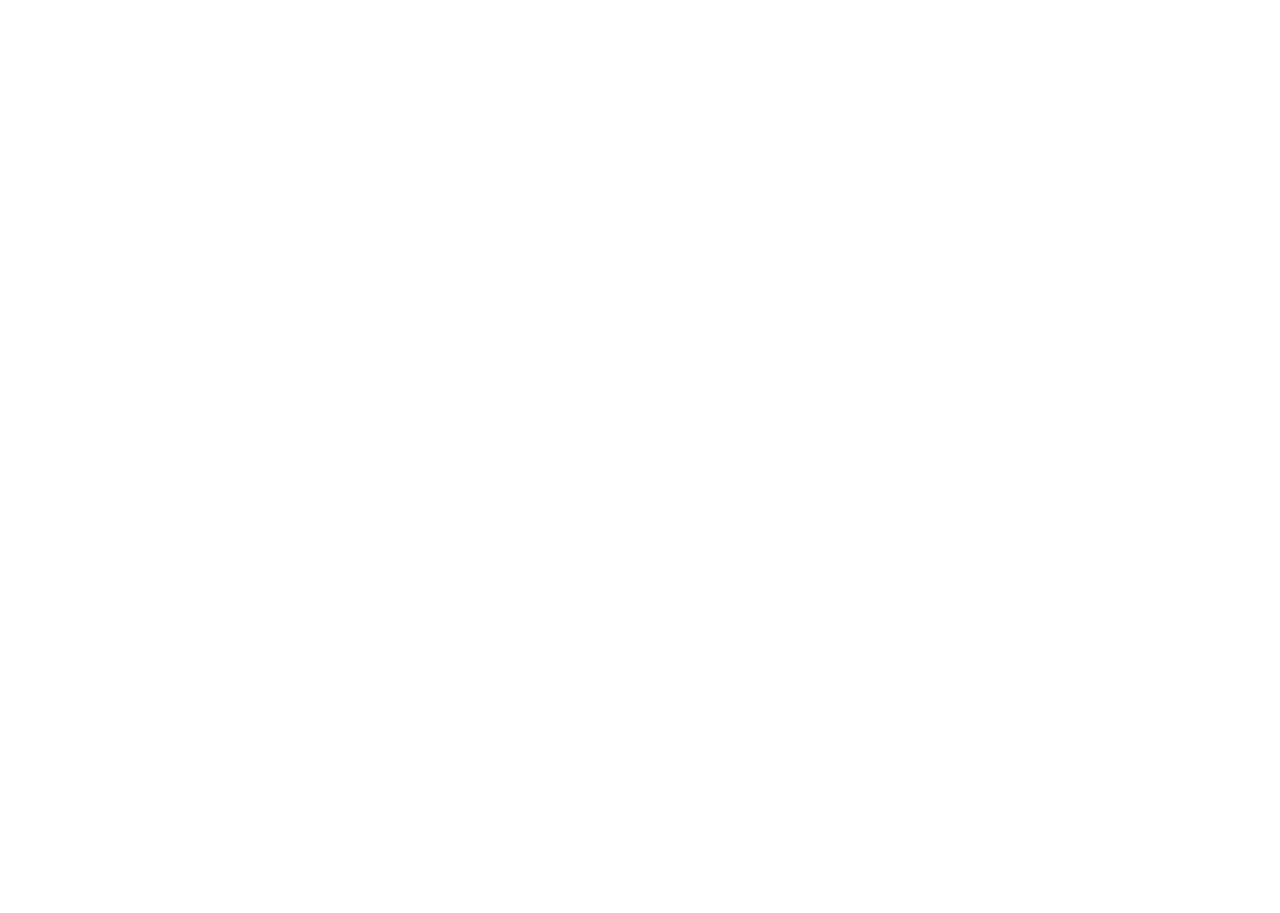
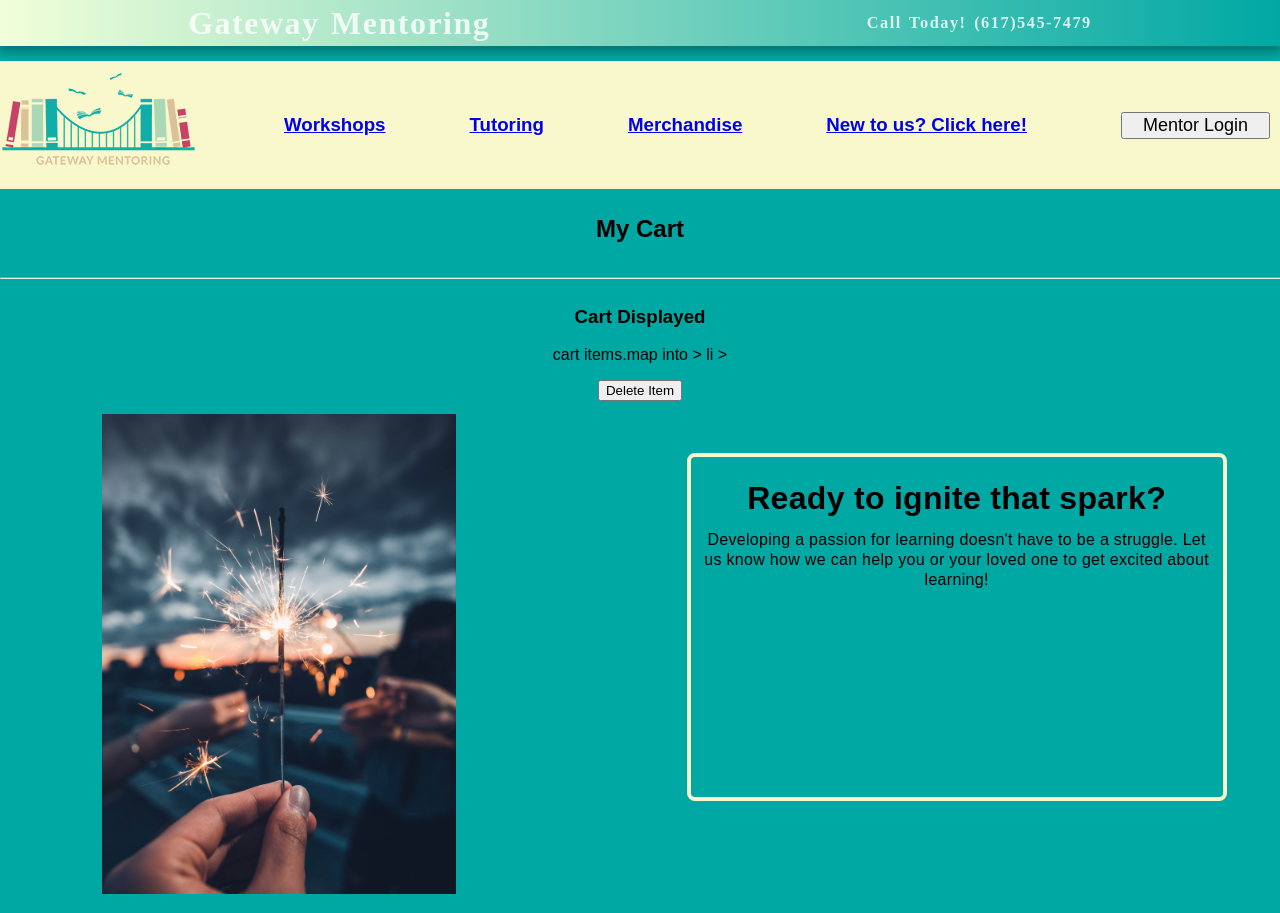
Before and after one commit to KaraCav/personalProject, a React (Create React App) app: page /ZCart in a window 1280 px wide. Before the commit the page ends 800 px from the top, so only its background shows below. Built offline with nearby package versions, Linux system fonts and the light colour scheme.

Commit message:
started cart and add to cart functions in reducer

```diff
--- a/src/Router.js
+++ b/src/Router.js
@@ -9,6 +9,7 @@ import Workshops from './components/Workshops';
 import Tutoring from './components/Tutoring';
 import MentorLoggedIn from './components/MentorLoggedIn';
 import ZTestPage from './components/ZTestPage';
+import ZCart from './components/ZCart';
 
 export default class Router extends Component {
   constructor(props) {
@@ -52,6 +53,7 @@ export default class Router extends Component {
         <Route exact path="/Tutoring" component={Tutoring} />
         <Route exact path="/MentorPage" component={MentorLoggedIn} />
         <Route exact path="/ZTest" component={ZTestPage} />
+        <Route exact path="/ZCart" component={ZCart} />
 
         <Route
           path="/facebook"
--- a/src/components/Appointments.js
+++ b/src/components/Appointments.js
@@ -1,90 +1,90 @@
-import React, { Component } from 'react';
-import './Appointments.css';
-import Header from './Header';
-import { connect } from 'react-redux';
-import { Link } from 'react-router-dom';
-import {
-  updateFirstName,
-  updateLastName,
-  updateAgeGrouping
-} from '../ducks/reducer';
-import axios from 'axios';
+// import React, { Component } from 'react';
+// import './Appointments.css';
+// import Header from './Header';
+// import { connect } from 'react-redux';
+// import { Link } from 'react-router-dom';
+// import {
+//   updateFirstName,
+//   updateLastName,
+//   updateAgeGrouping
+// } from '../ducks/reducer';
+// import axios from 'axios';
 
-class Appointments extends Component {
-  constructor() {
-    super();
+// class Appointments extends Component {
+//   constructor() {
+//     super();
 
-    this.state = {};
-  }
+//     this.state = {};
+//   }
 
-  // componentDidMount() {
-  //   console.log(this.props.firstName, this.props.lastName);
-  // }
+//   // componentDidMount() {
+//   //   console.log(this.props.firstName, this.props.lastName);
+//   // }
 
-  // reqAppt() {
-  //   axios.post('/api/appts', {   // reqappts ?
-  //     student_name: this.props.firstName,
-  //     parent_name: this.props.lastName
-  //   });
-  // }
+//   // reqAppt() {
+//   //   axios.post('/api/appts', {   // reqappts ?
+//   //     student_name: this.props.firstName,
+//   //     parent_name: this.props.lastName
+//   //   });
+//   // }
 
-  render() {
-    return (
-      <div>
-        <button onClick={this.reqAppt}>SEND TO MY SERVER</button>
+//   render() {
+//     return (
+//       <div>
+//         <button onClick={this.reqAppt}>SEND TO MY SERVER</button>
 
-        <div className="edit-container">
-          <p>Student's First Name</p>
-          <input
-            type="text"
-            onChange={e => this.props.updateFirstName(e.target.value)}
-          />
-          <p>Parent/ Contact Person's Full Name</p>
-          <input
-            type="text"
-            onChange={e => this.props.updateLastName(e.target.value)}
-          />
+//         <div className="edit-container">
+//           <p>Student's First Name</p>
+//           <input
+//             type="text"
+//             onChange={e => this.props.updateFirstName(e.target.value)}
+//           />
+//           <p>Parent/ Contact Person's Full Name</p>
+//           <input
+//             type="text"
+//             onChange={e => this.props.updateLastName(e.target.value)}
+//           />
 
-          <h3>Age Grouping</h3>
-          <select onChange={e => this.props.updateAgeGrouping(e.target.value)}>
-            <option value="Select">Please Select</option>
+//           <h3>Age Grouping</h3>
+//           <select onChange={e => this.props.updateAgeGrouping(e.target.value)}>
+//             <option value="Select">Please Select</option>
 
-            <option value="Elementary">Elementary</option>
-            <option value="Junior High">Junior High</option>
-            <option value="High School">High School</option>
-            <option value="College Prep">College Prep</option>
-            <option value="College Courses">College Courses</option>
-          </select>
-          <hr />
-          <h2>Availability</h2>
-          <div className="availibility">
-            <h3 className="days">Weekdays AM</h3>
-            <input type="checkbox" />
-            <h3 className="days">Weekdays PM</h3>
-            <input type="checkbox" />
-            <h3 className="days">Saturdays</h3>
-            <input type="checkbox" />
-            <h3 className="days">Sundays</h3>
-            <input type="checkbox" />
-          </div>
-          <hr />
-        </div>
-      </div>
-    );
-  }
-}
+//             <option value="Elementary">Elementary</option>
+//             <option value="Junior High">Junior High</option>
+//             <option value="High School">High School</option>
+//             <option value="College Prep">College Prep</option>
+//             <option value="College Courses">College Courses</option>
+//           </select>
+//           <hr />
+//           <h2>Availability</h2>
+//           <div className="availibility">
+//             <h3 className="days">Weekdays AM</h3>
+//             <input type="checkbox" />
+//             <h3 className="days">Weekdays PM</h3>
+//             <input type="checkbox" />
+//             <h3 className="days">Saturdays</h3>
+//             <input type="checkbox" />
+//             <h3 className="days">Sundays</h3>
+//             <input type="checkbox" />
+//           </div>
+//           <hr />
+//         </div>
+//       </div>
+//     );
+//   }
+// }
 
-function mapStateToProps(state) {
-  const { firstName, lastName, ageGrouping } = state;
-  return {
-    firstName,
-    lastName,
-    ageGrouping
-  };
-}
+// function mapStateToProps(state) {
+//   const { firstName, lastName, ageGrouping } = state;
+//   return {
+//     firstName,
+//     lastName,
+//     ageGrouping
+//   };
+// }
 
-export default connect(mapStateToProps, {
-  updateFirstName,
-  updateLastName,
-  updateAgeGrouping
-})(Appointments);
+// export default connect(mapStateToProps, {
+//   updateFirstName,
+//   updateLastName,
+//   updateAgeGrouping
+// })(Appointments);
--- /dev/null
+++ b/src/components/ZCart.css
@@ -0,0 +1,12 @@
+.myCartMain {
+  display: flex;
+  flex-direction: column;
+}
+.myCart {
+  height: 10vh;
+  justify-content: center;
+  align-content: center;
+}
+.rule {
+  width: 100%;
+}
--- /dev/null
+++ b/src/components/ZCart.js
@@ -0,0 +1,47 @@
+import React, { Component } from 'react';
+import Navbar from './Navbar';
+import Header from './Header';
+import { Link } from 'react-router-dom';
+import Appointments from './Appointments';
+import './ZCart.css';
+
+export default class ZCart extends Component {
+  render() {
+    return (
+      <div className="homeBackground">
+        <Navbar />
+        <Header />
+        <div className="myCartMain">
+          <div className="myCart">
+            <h2>My Cart</h2>
+          </div>
+          <hr className="rule" />
+
+          <div>
+            <h3>Cart Displayed</h3>
+            <p>cart items.map into > li > </p>
+            <button>Delete Item</button>
+          </div>
+        </div>
+
+        <div className={['homeBackground', 'homepageBottom'].join(' ')}>
+          <div>
+            <img
+              className="openbook2"
+              src={require('../images/firework.jpg')}
+            />
+          </div>
+
+          <div className="motto3">
+            <h1>Ready to ignite that spark?</h1>
+            <p>
+              Developing a passion for learning doesn't have to be a struggle.
+              Let us know how we can help you or your loved one to get excited
+              about learning!
+            </p>
+          </div>
+        </div>
+      </div>
+    );
+  }
+}
--- a/src/components/ZTestPage.js
+++ b/src/components/ZTestPage.js
@@ -89,6 +89,7 @@ export default class ZTestPage extends Component {
             </p>
           </div>
         </div>
+        {products}
       </div>
     );
   }
--- a/src/ducks/reducer.js
+++ b/src/ducks/reducer.js
@@ -1,58 +1,83 @@
 import axios from 'axios';
 const initialState = {
-  cart: '',
-  firstName: '',
-  lastName: '',
-  ageGrouping: ''
+  cart: ''
+  // firstName: '',
+  // lastName: '',
+  // ageGrouping: ''
 };
 //ACTION TYPES
 // const ADD_TO_CART = 'ADD_TO_CART';
 const ADD_TO_CART = 'ADD_TO_CART';
 const REMOVE_FROM_CART = 'REMOVE_FROM_CART';
-///////////////////////
-const UPDATE_FIRST_NAME = 'UPDATE_FIRST_NAME';
-const UPDATE_LAST_NAME = 'UPDATE_LAST_NAME';
-const UPDATE_AGE_GROUPING = 'UPDATE_AGE_GROUPING';
+// ///////////////////////
+// const UPDATE_FIRST_NAME = 'UPDATE_FIRST_NAME';
+// const UPDATE_LAST_NAME = 'UPDATE_LAST_NAME';
+// const UPDATE_AGE_GROUPING = 'UPDATE_AGE_GROUPING';
 // const SUBMIT_APPT= 'SUBMIT_APPT';
 
 //REDUCER
-function reducer(state = initialState, action) {
+export function reducer(state = initialState, action) {
   switch (action.type) {
-    case UPDATE_FIRST_NAME:
-      return Object.assign({}, state, { firstName: action.payload });
-    case UPDATE_LAST_NAME:
-      return Object.assign({}, state, { lastName: action.payload });
-    case UPDATE_AGE_GROUPING:
-      return Object.assign({}, state, { ageGrouping: action.payload });
+    //////////// SHOPPING CART ////////////
+    case ADD_TO_CART:
+      return Object.assign({}, state, {
+        shoppingCart: [...state.cart, action.payload]
+      });
+
+    case REMOVE_FROM_CART:
+      let newArray = state.cart.slice();
+      newArray.splice(action.index, 1);
+      return Object.assign({}, { cart: newArray });
+    /////////////////////////////////////////////////
+    // case UPDATE_FIRST_NAME:
+    //   return Object.assign({}, state, { firstName: action.payload });
+    // case UPDATE_LAST_NAME:
+    //   return Object.assign({}, state, { lastName: action.payload });
+    // case UPDATE_AGE_GROUPING:
+    //   return Object.assign({}, state, { ageGrouping: action.payload });
     default:
       return state;
   }
 }
 
 //ACTION CREATORS
-export function updateFirstName(firstName) {
+export function addToCart(product) {
   return {
-    type: UPDATE_FIRST_NAME,
-    payload: firstName
+    type: ADD_TO_CART,
+    payload: product
   };
 }
-export function updateLastName(lastName) {
+
+export function removeFromCart(productIndex) {
   return {
-    type: UPDATE_LAST_NAME,
-    payload: lastName
+    type: REMOVE_FROM_CART,
+    payload: productIndex
   };
 }
-export function updateAgeGrouping(ageGrouping) {
-  return {
-    type: UPDATE_AGE_GROUPING,
-    payload: ageGrouping
-  };
-}
+
+export default reducer;
+
+// export function updateFirstName(firstName) {
+//   return {
+//     type: UPDATE_FIRST_NAME,
+//     payload: firstName
+//   };
+// }
+// export function updateLastName(lastName) {
+//   return {
+//     type: UPDATE_LAST_NAME,
+//     payload: lastName
+//   };
+// }
+// export function updateAgeGrouping(ageGrouping) {
+//   return {
+//     type: UPDATE_AGE_GROUPING,
+//     payload: ageGrouping
+//   };
+// }
 // export function submitAppt(){
 //   return{
 //     type: SUBMIT_APPT,
 //     payload:
 //   }
 // }
-
-export default reducer;
```
Also changed, not shown: 2 other files (tests, documents, lock files or other folders).
